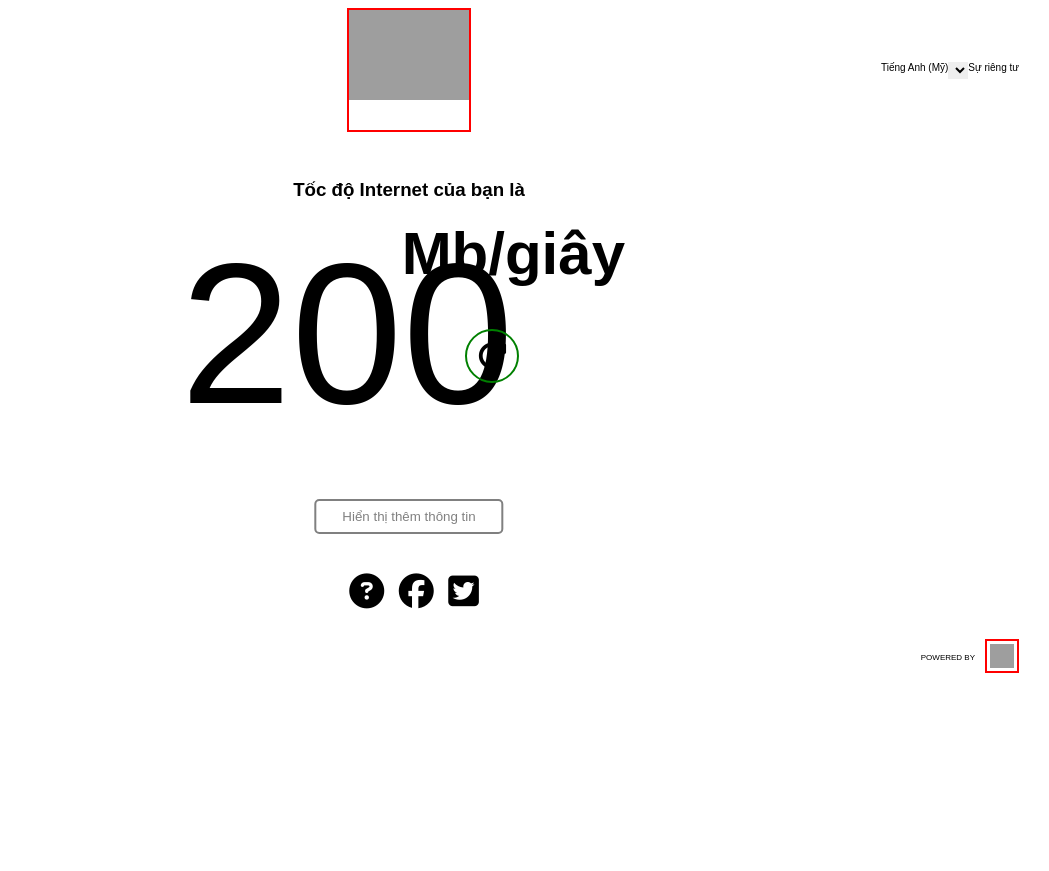
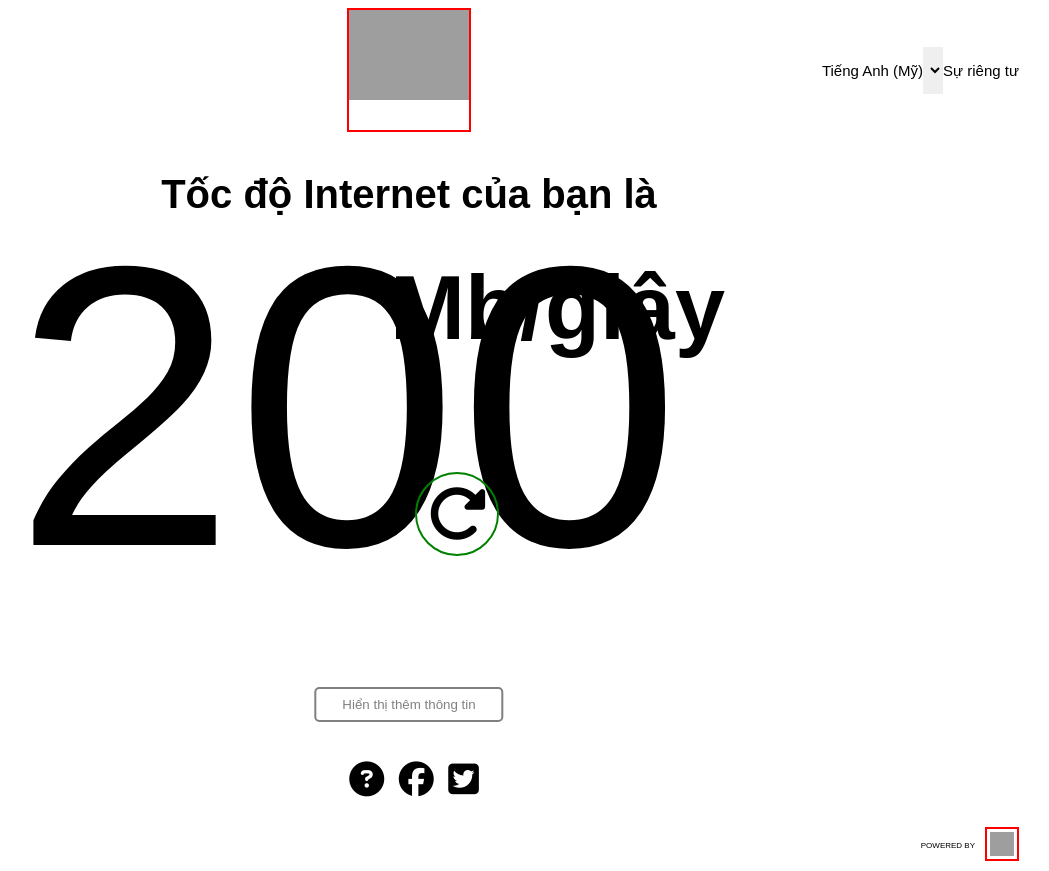
Before and after one commit to Toannq03/Kiemtra, a plain HTML site: page index.html in a window 1280 px wide. Shown: the whole page, without its empty margins (231-1280 px from the left). Before the commit the page ends 800 px from the top, so only its background shows below. Drawn offline with Linux system fonts and the light colour scheme; grey boxes are pictures that could not be loaded.

Commit message:
Update main.css

```diff
--- a/main.css
+++ b/main.css
@@ -3,6 +3,27 @@ body {
     margin: 0;
     padding: 0;
     background-color: #ffffff;
+}
+
+h3 {
+    display: block;
+    font-size: 2.5em;
+    margin-block-start: 0.3em;
+    margin-block-end: -1em;
+    margin-inline-start: 0px;
+    margin-inline-end: 0px;
+    font-weight: bold;
+    unicode-bidi: isolate;
+}
+
+p2 {
+    display: block;
+    font-size: 1.5em;
+    margin-block-start: 1em;
+    margin-block-end: 1em;
+    margin-inline-start: 0px;
+    margin-inline-end: 0px;
+    unicode-bidi: isolate;
 }
 
 header {
@@ -39,6 +60,7 @@ header {
 
 header .logo {
     width: 100px;
+    /* length: 300px; */
 }
 
 header h1 {
@@ -59,7 +81,7 @@ section {
 }
 
 .speed-test-results p.speed {
-    font-size: 200px;
+    font-size: 400px;
     font-weight: 500;
     margin-bottom: 10px;
     position: relative;
@@ -68,21 +90,21 @@ section {
 }
 
 .speed span {
-    font-size: 60px;
+    font-size: 90px;
     font-weight: 600;
     position: absolute;
-    right: 280px;
-    top: 0;
+    right: 180px;
+    top: 80px;
 }
 
 .speed-test-results i {
-    font-size: 30px;
+    font-size: 60px;
     border: 2px green solid;
     border-radius: 50%;
     padding: 10px;
     position: absolute;
-    right: 510px;
-    top: 150px;
+    right: 530px;
+    top: 300px;
     cursor: pointer;
 }
 
```
